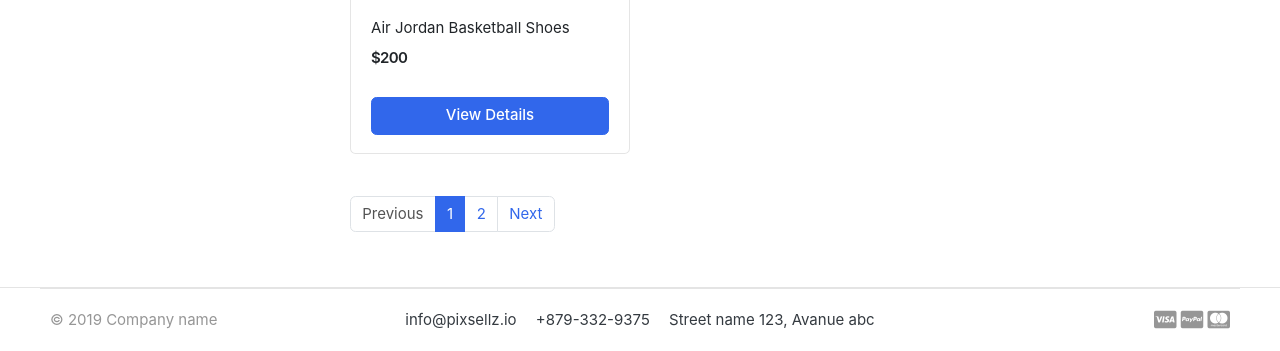
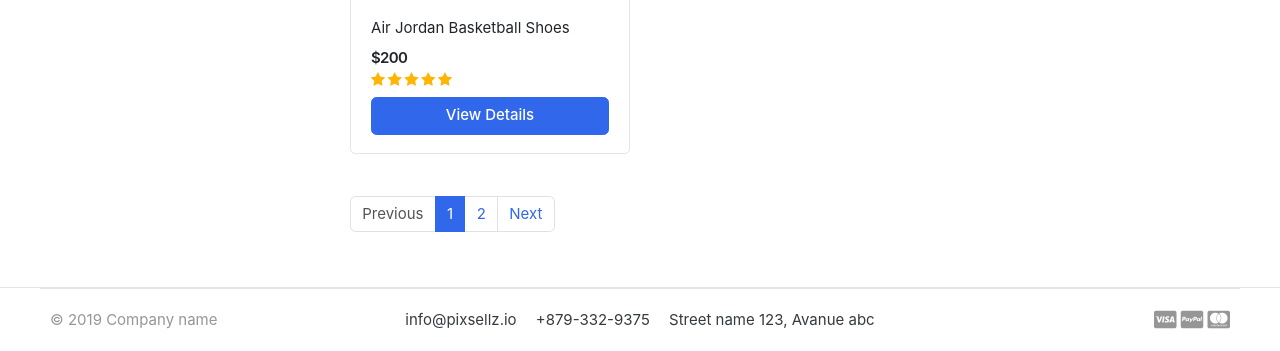
Before and after one commit to daviewave/ecommerce-course, a Django app: page /store/ in a window 1280 px wide. Shown: the part 837-1188 px from the top of the page. Run offline with Django 4.2, Linux system fonts and the light colour scheme; data comes from the database, SQL or seed files in the repository; data that the repository does not hold is empty; parts of the project's set-up code (start-up, migrations or seed data) failed here and were passed over; some libraries are stand-ins or nearby versions; some web fonts are replaced.

Commit message:
made product ratings visible before having to click on the product

```diff
--- a/templates/store/store.html
+++ b/templates/store/store.html
@@ -140,7 +140,15 @@
                                     <!-- PRICE -->
                                     <div class="price-wrap mt-2">
                                         <span class="price">${{ product.price }}</span>
-
+                                        <div class="rating-star">
+                                            <span>
+                                                <i class="fa fa-star{% if product.get_average_rating_of_product < 0.5 %}-o{% elif product.get_average_rating_of_product > 0.5 and product.get_average_rating_of_product < 1 %}-half-o {% endif %}"  aria-hidden="true"></i>
+                                                <i class="fa fa-star{% if product.get_average_rating_of_product < 1.5 %}-o{% elif product.get_average_rating_of_product > 1.5 and product.get_average_rating_of_product < 2 %}-half-o {% endif %}"  aria-hidden="true"></i>
+                                                <i class="fa fa-star{% if product.get_average_rating_of_product < 2.5 %}-o{% elif product.get_average_rating_of_product > 2.5 and product.get_average_rating_of_product < 3 %}-half-o {% endif %}"  aria-hidden="true"></i>
+                                                <i class="fa fa-star{% if product.get_average_rating_of_product < 3.5 %}-o{% elif product.get_average_rating_of_product > 3.5 and product.get_average_rating_of_product < 4 %}-half-o {% endif %}"  aria-hidden="true"></i>
+                                                <i class="fa fa-star{% if product.get_average_rating_of_product < 4.5 %}-o{% elif product.get_average_rating_of_product > 4.5 and product.get_average_rating_of_product < 5 %}-half-o {% endif %}"  aria-hidden="true"></i>
+                                            </span>
+                                        </div>
                                         <!-- NOTE! -->
                                         <!-- CAN DISPLAY DISCOUNTS OR OLD PRICES WITH THIS CODE -->
                                         <!-- <del class="price-old">$1980</del> -->
```
Also changed, not shown: templates/home.html (+11 -1 lines).
